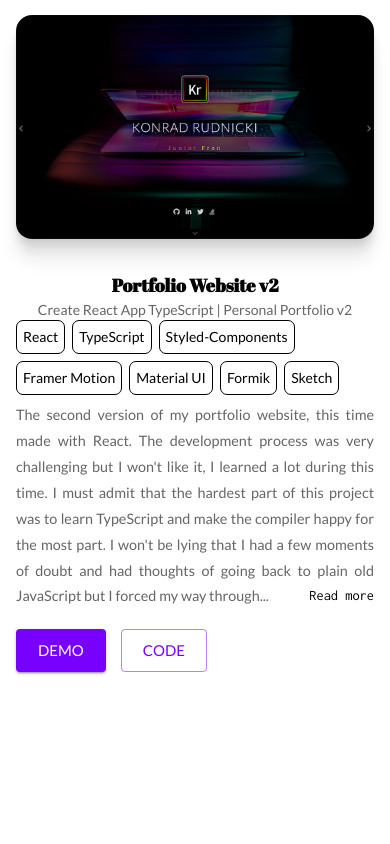
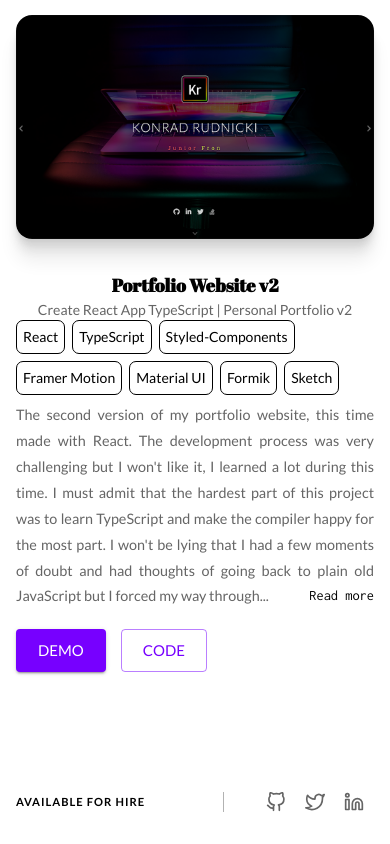
Before and after one commit to zeglarz/portfolio-website-v2, a React (Create React App) app: page /projects in a window 390 px wide. Shown: the part 5383-6227 px from the top of the page. Before the commit the page ends 6143 px from the top, so only its background shows below. Built offline with nearby package versions, Linux system fonts and the light colour scheme.

Commit message:
footer done

```diff
--- a/src/App.tsx
+++ b/src/App.tsx
@@ -1,5 +1,5 @@
 import React, { useEffect, useState } from 'react';
-import { Redirect, Route, Switch } from 'react-router-dom';
+import { Redirect, Route, Switch, withRouter } from 'react-router-dom';
 import Navbar from './components/Navbar/Navbar';
 import { MuiThemeProvider } from '@material-ui/core/styles';
 import GlobalStyle from './styles/GlobalStyle';
@@ -15,22 +15,27 @@ import Contact from './views/Contact/Contact';
 import Projects from './views/Projects/Projects';
 import PageWrapper from './components/PageWrapper/PageWrapper';
 import { materialThemeDark, materialThemeLight } from './styles/theme/materialTheme';
+import Footer from './components/Footer/Footer';
 
 
 const App = () => {
     const [menuOpen, setMenuOpen] = useState(false);
     const showIntro = useIntro();
     const [theme, toggleTheme] = useTheme();
-    useHistoryListen(() => setMenuOpen(false));
+    const [isScrollable, setScrollable] = useState(false);
+    const history = useHistoryListen(() => setMenuOpen(false));
 
     useEffect(() => {
-        console.log('theme', theme);
-        menuOpen ? document.body.style.overflow = 'hidden' :
-        document.body.style.overflow = 'unset';
-
-        menuOpen ? document.body.style.height = '100vh' :
-        document.body.style.height = '100%';
-    }, [theme, menuOpen]);
+        const scrollable = document.body.clientHeight > document.documentElement.clientHeight;
+        if (menuOpen) {
+            document.body.style.overflow = 'hidden';
+            document.body.style.height = '100vh';
+        } else {
+            document.body.style.overflow = 'unset';
+            document.body.style.height = '100%';
+        }
+        setScrollable(scrollable);
+    }, [theme, menuOpen, history.location.pathname]);
     return (
         <ThemeProvider theme={theme ? dark : light}>
             <MuiThemeProvider theme={theme ? materialThemeDark : materialThemeLight}>
@@ -52,9 +57,10 @@ const App = () => {
                         <Redirect to='/home'/>
                     </Switch>
                 </PageWrapper>
+                <Footer showVert={isScrollable}/>
             </MuiThemeProvider>
         </ThemeProvider>
     );
 };
 
-export default App;
+export default withRouter(App);
--- a/src/components/Divider/Dividier.tsx
+++ b/src/components/Divider/Dividier.tsx
@@ -2,8 +2,10 @@ import React from 'react';
 import styled from 'styled-components';
 import media from '../../styles/style';
 
+
 interface IDivider {
     vert?: boolean;
+    long?: boolean;
 }
 
 const StyledDivider = styled.div<IDivider>`
@@ -17,9 +19,9 @@ const StyledDivider = styled.div<IDivider>`
         display: none;
     `}
     span {
-    width: ${({vert}) => (vert ? '1px' : '40px')};
-    height: ${({vert}) => (vert ? '20px' : '1px')};
-    background: ${({theme}) => theme.colors.text};
+    width: ${({ vert }) => (vert ? '1px' : '40px')};
+    height: ${({ vert, long }) => (vert ? (long ? '40px' : '20px') : '1px')};
+    background: ${({ theme }) => theme.colors.text};
     opacity: 0.3;
     }
 `;
--- /dev/null
+++ b/src/components/Footer/Footer.tsx
@@ -0,0 +1,30 @@
+import React from 'react';
+import styled from 'styled-components';
+import Right from './Right';
+import Left from './Left';
+import media from '../../styles/style';
+
+
+const StyledFooter = styled.footer`
+    display: flex;
+    justify-content: space-between;
+    align-items: center;
+    background: ${({ theme }) => theme.colors.background};
+    padding: 1rem 2rem;
+    margin: 0 auto;
+    max-width: 1920px;
+    ${media.tablet`
+      padding: 1rem;
+    `}
+`;
+
+const Footer = ({ showVert }) => {
+    return (
+        <StyledFooter>
+            <Left showVert={showVert}/>
+            <Right showVert={showVert}/>
+        </StyledFooter>
+    );
+};
+
+export default Footer;
--- /dev/null
+++ b/src/components/Footer/Left.tsx
@@ -0,0 +1,92 @@
+import React from 'react';
+import styled, { css } from 'styled-components';
+import Divider from '../Divider/Dividier';
+
+
+const SDivider = styled(Divider)``;
+
+interface IShowVert {
+    showVert?: boolean
+}
+
+const StyledLeft = styled.div<IShowVert>`
+    & > ${SDivider} {
+      display: none;
+    };
+    font-size: 12px;
+    color: ${({ theme }) => theme.colors.secondary};
+    font-weight: 500;
+    text-transform: uppercase;
+    letter-spacing: 1px;
+    .status {
+        color: ${({ theme }) => theme.colors.text};
+        font-weight: 700;
+        @media (max-width: 1200px) {
+            font-size: 0.7rem;
+        }
+    }
+    .text {
+        @media (max-width: 1200px) {
+          display: none;
+        }
+    }
+    ${({ showVert }) => showVert && css`@media (min-width: 1440px) {
+& > ${SDivider} {
+display: flex;
+};
+    width: 40px;
+    position: fixed;
+    bottom: 0;
+    left: 40px;
+    right: auto;
+    z-index: 10;
+div {
+        display: flex;
+        -webkit-box-align: center;
+        align-items: center;
+        margin: 0;
+        padding: 0;
+
+  color: ${({ theme }) => theme.colors.secondary};
+    flex-direction: column;
+
+    position: relative;
+    p {
+    letter-spacing: 0.1em;
+    -webkit-writing-mode: vertical-rl;
+    writing-mode: vertical-rl;
+    margin: 20px 10px 0px 10px;
+    padding: 10px;
+  .status {
+    color: ${({ theme }) => theme.colors.text};
+    font-weight: 700;
+    @media (max-width: 1200px) {
+      font-size: 0.7rem;
+    }
+  }
+  .text {
+    @media (max-width: 1200px) {
+      display: none;
+    }
+  }
+  }
+  }
+  }
+  }`}
+`;
+
+const Left = ({ showVert }) => {
+    return (
+        <StyledLeft showVert={showVert}>
+            <div>
+                <p>
+                    <span className='text'>Status · </span>
+                    <span className='status'>Available for hire</span>
+                </p>
+            </div>
+            <SDivider long vert/>
+        </StyledLeft>
+    );
+};
+
+export default Left;
--- /dev/null
+++ b/src/components/Footer/Right.tsx
@@ -0,0 +1,123 @@
+import React from 'react';
+import styled, { css } from 'styled-components';
+import Divider from '../Divider/Dividier';
+import Icon from '../../components/Hero/SocialIcons/withIcon';
+import { github, linkedin, twitter } from '../Hero/SocialIcons/icons';
+import { StyledLink } from '../../styles/StyledLink';
+
+
+const SDivider = styled(Divider)``;
+
+interface IShowVert {
+    showVert?: boolean
+}
+
+
+const StyledRight = styled.div<IShowVert>`
+
+ div {
+ ${SDivider} {
+ span {
+height: 20px;
+}
+};
+    display: flex;
+    flex-direction: row;
+    justify-content: center;
+    align-items: center;
+  p {
+    font-size: 12px;
+    color: gray;
+    font-weight: 500;
+    text-transform: uppercase;
+    letter-spacing: 1px;
+    margin-inline-end: 0.5rem;
+    @media (max-width: 1000px) {
+      display: none;
+    }
+  }
+  .icons {
+    display: flex;
+    .icon {
+      color: ${({ theme }) => theme.colors.secondary};
+      display: flex;
+      padding: 0.75rem;
+      @media (max-width: 1200px) {
+        padding: 0.6rem;
+      }
+      cursor: pointer;
+      svg {
+        width: 20px;
+        height: 20px;
+        transition: all ease-in-out 250ms;
+      }
+      &:hover {
+        svg {
+          color: ${({ theme }) => theme.colors.text};
+        }
+      }
+    }
+  }
+  }
+      ${({ showVert }) => showVert && css`@media (min-width: 1440px) {
+
+       width: 40px;
+    position: fixed;
+    bottom: 0;
+    left: auto;
+    right: 40px;
+    z-index: 10;
+    div {
+     ${SDivider} {
+ span {
+height: 40px;
+}
+};
+        display: flex;
+        flex-direction: column-reverse;
+        -webkit-box-align: center;
+        align-items: center;
+        margin: 0;
+        padding: 0;
+        p {
+        display: none;
+        }
+        a {
+        padding: 10px;
+        }
+    }
+  }`}
+`;
+
+const Right = ({ showVert }) => {
+    return (
+        <StyledRight showVert={showVert}>
+            <div>
+                <p>Find me</p>
+                <SDivider long={showVert} vert/>
+                <div className='icons'>
+                    <StyledLink
+                        href='#'
+                        className='icon'
+                    >
+                        <Icon icon={github}/>
+                    </StyledLink>
+                    <StyledLink
+                        href='#'
+                        className='icon'
+                    >
+                        <Icon icon={twitter}/>
+                    </StyledLink>
+                    <StyledLink
+                        href='#'
+                        className='icon'
+                    >
+                        <Icon icon={linkedin}/>
+                    </StyledLink>
+                </div>
+            </div>
+        </StyledRight>
+    );
+};
+
+export default Right;
--- a/src/components/ProjectList/ProjectCard/ProjectCard.tsx
+++ b/src/components/ProjectList/ProjectCard/ProjectCard.tsx
@@ -81,7 +81,7 @@ const StyledCard = styled.div`
 `;
 
 const Skill = styled.span`
-        font-family: 'Inconsolata', sans-serif;
+        font-family: 'Inconsolata', sans-serif !important;
         display: inline-flex;
         padding: 6px;
         border-radius: 7px;
--- a/src/helpers/hooks/useHistoryListen.ts
+++ b/src/helpers/hooks/useHistoryListen.ts
@@ -9,4 +9,6 @@ export const useHistoryListen = (listener) => {
         const unlisten = history.listen(listener);
         return () => unlisten();
     }, [history, listener]);
+
+    return history;
 };
--- a/src/styles/Top.ts
+++ b/src/styles/Top.ts
@@ -11,7 +11,7 @@ const StyledTop = styled.div<IPageWrapper>`
         display: flex;
         width: 100%;
         height: 100%;
-        min-height: calc(100vh - 85px);
+        min-height: calc(100vh - 105px);
         flex-direction: ${({ reverse }) => reverse ? 'row-reverse' : 'row'};
         ${({ noReverse }) => noReverse ?
                              css`
```
